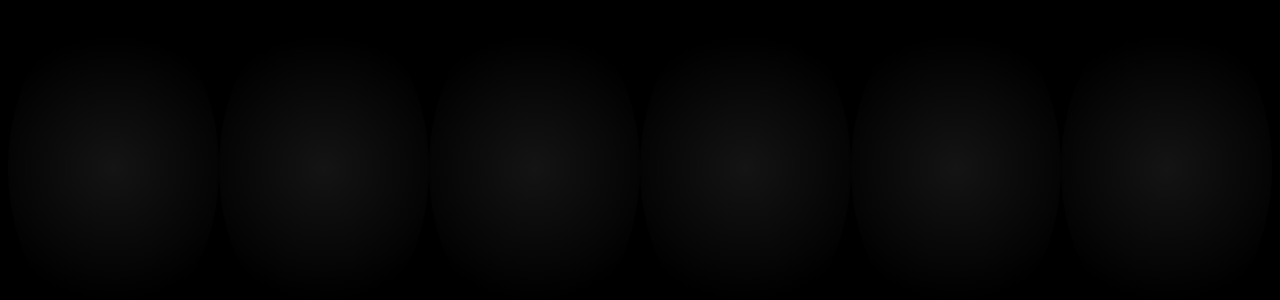
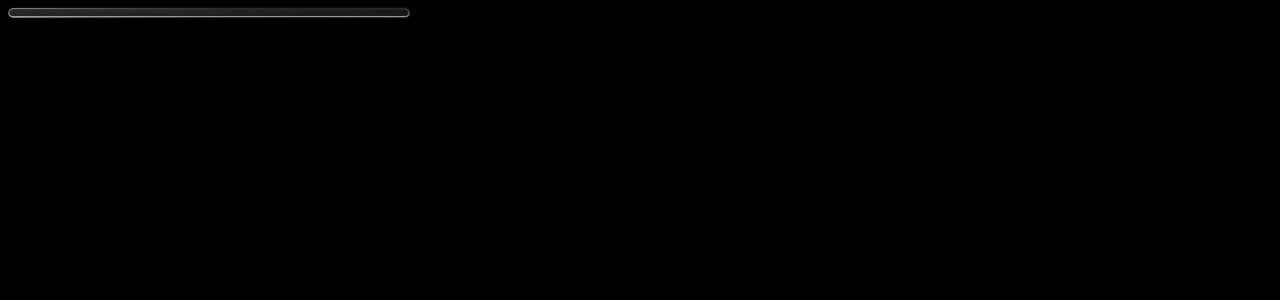
Before and after one commit to GDiniz12/acley, a Next.js app in the folder frontend/: page /home in a window 1280 px wide. Shown: the top 300 px of the page. Built offline with nearby package versions, Linux system fonts and the light colour scheme.

Commit message:
Add glass box component

```diff
--- /dev/null
+++ b/frontend/src/app/Components/GlassBox/GlassBox.tsx
@@ -0,0 +1,9 @@
+import styles from "./style.module.css";
+
+export default function glassBox(props:any) {
+    return (
+        <>
+            <div className={styles.container} style={{width: props.width, height: props.height}}></div>
+        </>
+    );
+}
--- /dev/null
+++ b/frontend/src/app/Components/GlassBox/style.module.css
@@ -0,0 +1,61 @@
+.container {
+  position: relative;
+  border-radius: 20px;
+  cursor: pointer;
+
+  background:
+    radial-gradient(
+      ellipse at 30% 20%,
+      rgba(255, 255, 255, 0.04) 0%,
+      transparent 60%
+    ),
+    linear-gradient(
+      160deg,
+      rgba(60, 60, 60, 0.6) 0%,
+      rgba(30, 30, 30, 0.85) 100%
+    );
+
+  border: 1px solid transparent;
+
+  box-shadow:
+    0 -1px 0 0 rgba(255, 255, 255, 0.55) inset,
+    -1px 0 0 0 rgba(255, 255, 255, 0.15) inset,
+    1px 0 0 0 rgba(255, 255, 255, 0.08) inset,
+    0 1px 0 0 rgba(255, 255, 255, 0.04) inset,
+    0 20px 60px rgba(0, 0, 0, 0.9),
+    0 4px 20px rgba(0, 0, 0, 0.7),
+    0 1px 3px rgba(0, 0, 0, 0.5),
+    0 0 0 1px rgba(255, 255, 255, 0.06);
+
+  backdrop-filter: blur(24px) saturate(1.2);
+  -webkit-backdrop-filter: blur(24px) saturate(1.2);
+
+  transition:
+    box-shadow 0.4s ease,
+    transform 0.4s ease;
+}
+
+.container::before {
+  content: '';
+  position: absolute;
+  inset: -1px;
+  border-radius: 21px;
+  padding: 1px;
+
+  background: linear-gradient(
+    160deg,
+    rgba(255, 255, 255, 0.45) 0%,
+    rgba(255, 255, 255, 0.18) 25%,
+    rgba(255, 255, 255, 0.06) 50%,
+    rgba(255, 255, 255, 0.03) 75%,
+    rgba(255, 255, 255, 0.10) 100%
+  );
+
+  -webkit-mask:
+    linear-gradient(#fff 0 0) content-box,
+    linear-gradient(#fff 0 0);
+  -webkit-mask-composite: destination-out;
+  mask-composite: exclude;
+
+  pointer-events: none;
+}
--- a/frontend/src/app/home/page.tsx
+++ b/frontend/src/app/home/page.tsx
@@ -1,17 +1,13 @@
 import EffectLight from "../Components/EffectLight/EffectLight";
 import styles from "./style.module.css";
+import GlassBox from "../Components/GlassBox/GlassBox";
 
 export default function HomePage() {
     return (
         <>
-            <div className={styles.effects}>
-                <EffectLight />
-                <EffectLight />
-                <EffectLight />
-                <EffectLight />
-                <EffectLight />
-                <EffectLight />
-            </div>
+        <div className={styles.effects}>
+            <GlassBox width={"25rem"} height={"0.5rem"}/>
+        </div>
         </>
     );
 }
```
